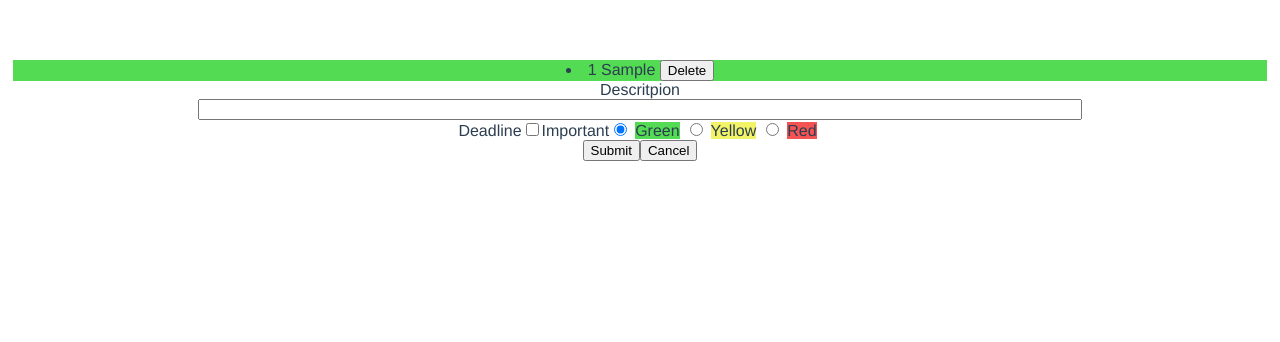
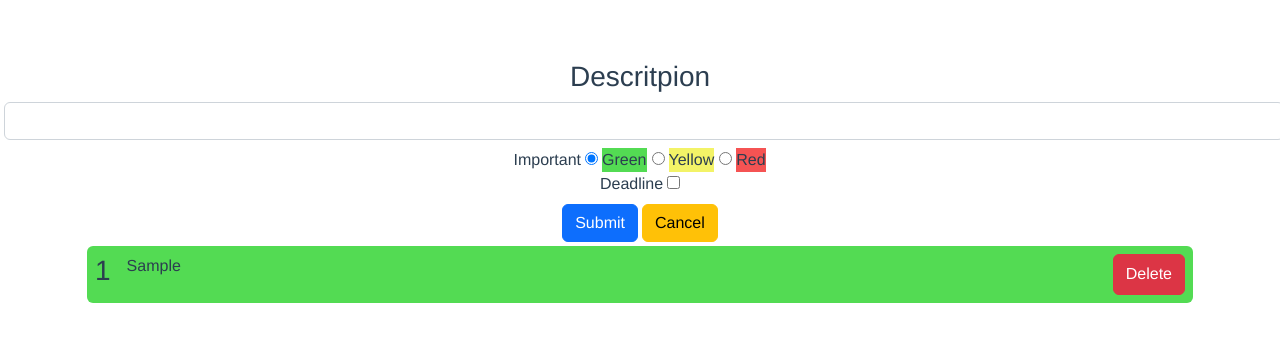
Before and after one commit to Teres97/vueToDoList, a Vue app: page / in a window 1280 px wide. Both pictures are taken after typing "Sample" into the empty fields and a click on the button "Submit". Shown: the top 342 px of the page. Built offline with nearby package versions, Linux system fonts and the light colour scheme.

Commit message:
computed

```diff
--- a/package.json
+++ b/package.json
@@ -8,6 +8,7 @@
     "lint": "vue-cli-service lint"
   },
   "dependencies": {
+    "bootstrap": "^5.2.0",
     "core-js": "^3.8.3",
     "vue": "^3.2.13"
   },
--- a/src/components/insertItem.vue
+++ b/src/components/insertItem.vue
@@ -1,30 +1,40 @@
 <template>
-<div v-for="(myNote,idx) in notes" :key="myNote">
-    <li :class="myNote.color">
-        {{idx+1 }} {{ myNote.message }} {{ myNote.deadline }}
-        <button @click="removeItem(idx)">Delete</button>
+<div>
+    <label class="h3" for="descritpion">Descritpion</label>
+    <input class="ms-1 me-1 form-control" id="description" name="descritpion" v-model="message" @keypress.enter="addItem">
+    <div class="mt-2">
+        <div>
+            <label class="ms-1" for="important">Important</label>
+            <input class="ms-1" type="radio" id="green" value="green" v-model="color" checked>
+            <label class="green ms-1" for="green">Green</label>
+            <input type="radio" id="yellow" value="yellow" v-model="color">
+            <label class="yellow ms-1" for="yellow">Yellow</label>
+            <input type="radio" id="red" value="red" v-model="color">
+            <label class="red ms-1" for="red">Red</label>
+        </div>
+        <div>
+            <label for="deadline">Deadline</label>
+            <input class="ms-1" type="checkbox" id="deadline" name="deadline" v-model="checked">
+            <input class="ms-1" type="datetime-local" v-model="deadline" v-show="checked">
+        </div>
+    </div>
+    <div class="mt-2">
+            <button type="button" class="btn btn-primary" @click="addItem">Submit</button>
+            <button type="button" class="btn btn-warning ms-1" @click="cancelItem">Cancel</button>
+    </div>
+</div>
+<div class="container" v-for="(myNote,idx) in notes" :key="myNote">
+    <li class="p-2 mt-1 d-flex rounded" :class="myNote.color">
+            <h3 class="me-3">
+            {{idx+1 }}
+            </h3>
+            {{ myNote.message }}
+            <div class="ms-auto ">
+                {{ myNote.deadline }}
+            </div>
+        <button type="button" class="btn btn-danger ms-auto" @click="removeItem(idx)">Delete</button>
     </li>
 </div>
-    <div class="flex">
-        <label class="l_description" for="descritpion">Descritpion</label>
-        <input class="description" id="description" name="descritpion" v-model="message" @keypress.enter="addItem">
-        <div>
-            <label for="deadline">Deadline</label>
-            <input type="checkbox" id="deadline" name="deadline" v-model="checked">
-            <input type="datetime-local" v-model="deadline" v-show="checked">
-            <label for="important">Important</label>
-            <input type="radio" id="green" value="green" v-model="color" checked>
-            <label class="green" for="green">Green</label>
-            <input type="radio" id="yellow" value="yellow" v-model="color">
-            <label class="yellow" for="yellow">Yellow</label>
-            <input type="radio" id="red" value="red" v-model="color">
-            <label class="red" for="red">Red</label>
-        </div>
-        <div>
-            <button class="btn btn-primary" @click="addItem">Submit</button>
-            <button class="btn btn-primary" @click="cancelItem">Cancel</button>
-        </div>
-    </div>
 </template>
 
 <script>
@@ -36,7 +46,6 @@ export default {
             message: "",
             notes: [],
             color: "green",
-            noteObj: {message: "", deadline: "", color: ""},
             checked: false,
         };
     },
@@ -44,11 +53,9 @@ export default {
         addItem() {
             if(this.message){
                 if(this.checked === false){
-                    this.noteObj = {message: this.message, color: this.color}
                     this.notes.push(this.noteObj);
                 }else{
-                    this.noteObj = {message: this.message, deadline: this.deadline, color: this.color}
-                    this.notes.push(this.noteObj);
+                    this.notes.push(this.noteObjDeadline);
                 }
             }
 
@@ -62,6 +69,14 @@ export default {
             this.deadline = "0001-01-01T00:00"
         },
     },
+    computed:{
+        noteObj(){
+            return {message: this.message, color: this.color}
+        },
+        noteObjDeadline(){
+            return {message: this.message, deadline: this.deadline, color: this.color}
+        }
+    }
 }
 </script>
 
@@ -78,11 +93,4 @@ export default {
     background-color: rgb(245, 83, 83);
     margin: 0 5px;
 }
-.description{
-    margin: 0 15%;
-}
-.flex{
-    display: flex;
-    flex-direction: column;
-}
 </style>
--- a/src/main.js
+++ b/src/main.js
@@ -1,4 +1,7 @@
+import 'bootstrap/dist/css/bootstrap.css'
 import { createApp } from 'vue'
 import App from './App.vue'
 
 createApp(App).mount('#app')
+
+import 'bootstrap/dist/js/bootstrap.js'
```
Also changed, not shown: 1 other file (tests, documents, lock files or other folders).
